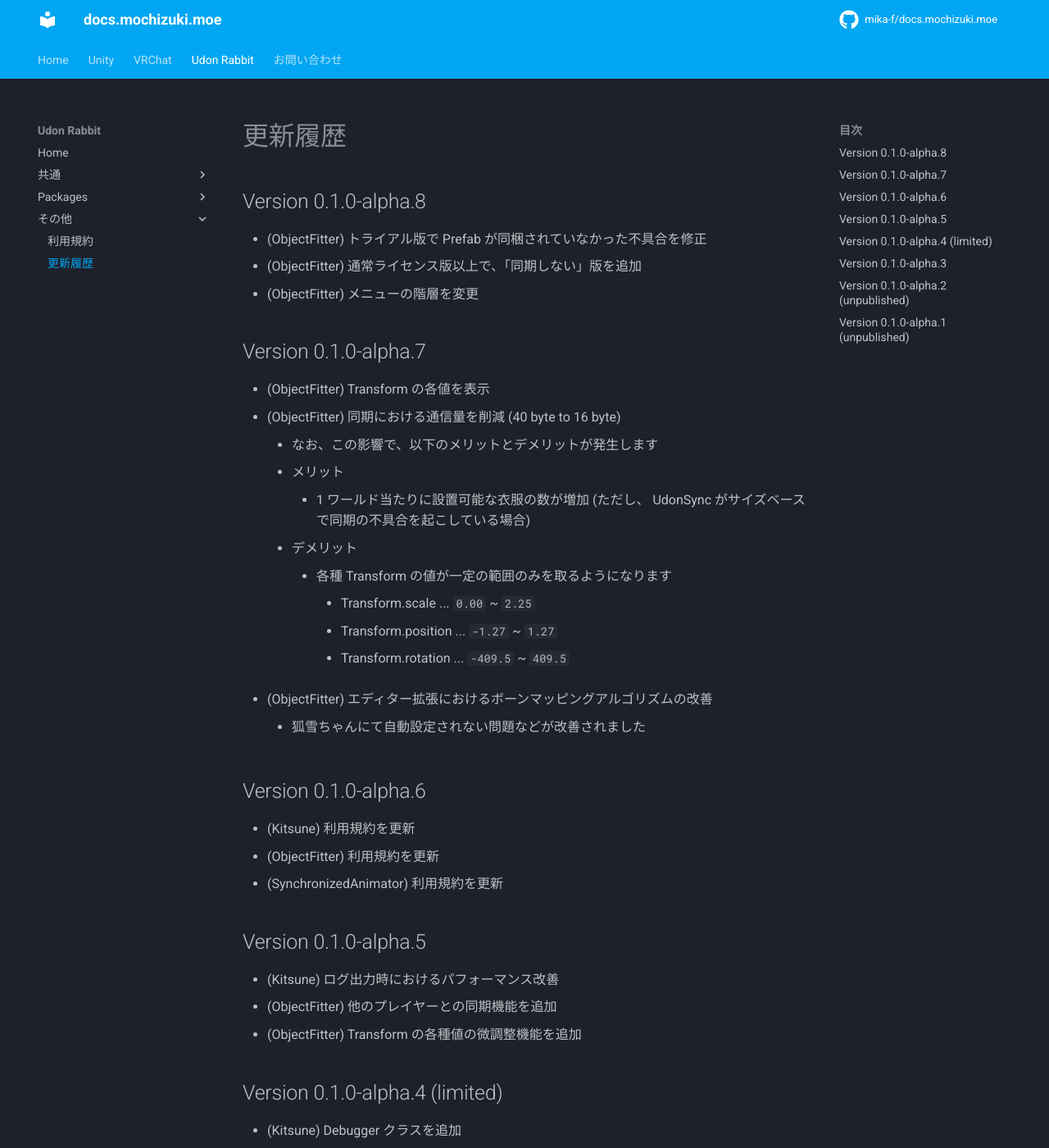
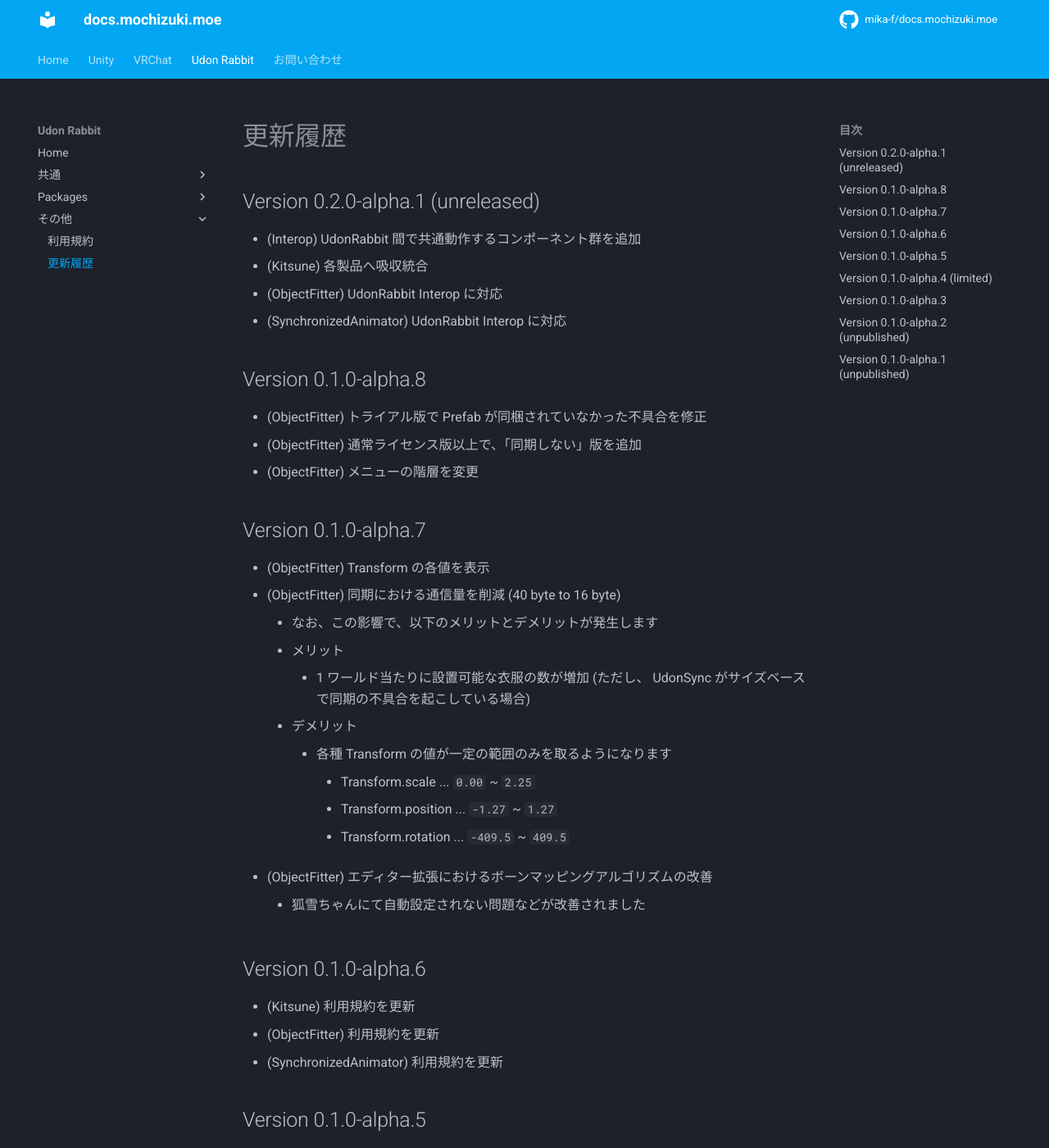
Before and after one commit to mika-archived/docs.mochizuki.moe, an MkDocs documentation site: the page built from docs/udon-rabbit/changelog.md, in a window 1280 px wide and 1400 px high. Shown: the whole window at 82% size. Built offline with MkDocs 1.6.1 and Material for MkDocs 9.7.7, drawn with Linux system fonts in a browser that asks for light colours; comment, search, counter and statistics services are not loaded.

```diff
--- /dev/null
+++ b/docs/assets/css/highlight.css
@@ -0,0 +1,10 @@
+:root > * {
+  --md-code-hl-comment-color: #6a9955;
+  --md-code-hl-function-color: #dcdcaa;
+  --md-code-hl-keyword-color: #569cd6;
+  --md-code-hl-operator-color: #d4d4d4;
+  --md-code-hl-punctuation-color: #d4d4d4;
+  --md-code-hl-special-color: #4ec9b0;
+  --md-code-hl-string-color: #ce9178;
+  --md-code-hl-variable-color: #9cdcfe;
+}
--- a/docs/udon-rabbit/changelog.md
+++ b/docs/udon-rabbit/changelog.md
@@ -1,3 +1,10 @@
+## Version 0.2.0-alpha.1 (unreleased)
+
+-   (Interop) UdonRabbit 間で共通動作するコンポーネント群を追加
+-   (Kitsune) 各製品へ吸収統合
+-   (ObjectFitter) UdonRabbit Interop に対応
+-   (SynchronizedAnimator) UdonRabbit Interop に対応
+
 ## Version 0.1.0-alpha.8
 
 -   (ObjectFitter) トライアル版で Prefab が同梱されていなかった不具合を修正
--- a/mkdocs.yml
+++ b/mkdocs.yml
@@ -17,6 +17,7 @@ copyright: Copyright &copy 2020-2021 Natsuneko (Natsuneko Laboratory)
 # Extra Resources
 extra_css:
   - assets/css/figure.css
+  - assets/css/highlight.css
 extra_javascript:
   - https://cdn.jsdelivr.net/npm/medium-zoom@1.0.6/dist/medium-zoom.min.js
   - assets/js/medium-zoom.js
@@ -138,6 +139,7 @@ markdown_extensions:
   - footnotes
   - meta
   - pymdownx.highlight
+  - pymdownx.inlinehilite
   - pymdownx.snippets
   - pymdownx.superfences
   - pymdownx.tabbed
```
Also changed, not shown: docs/udon-rabbit/packages/interop/developers/protocol.md (+54 -2 lines).
